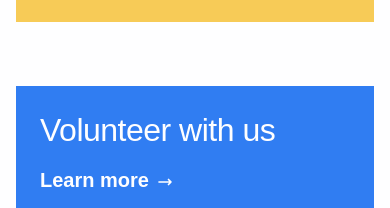
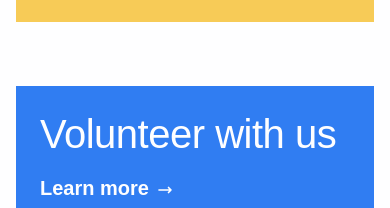
Before and after one commit to rihahart/JHMural, a Next.js app: page / in a window 390 px wide. Shown: the part 1474-1682 px from the top of the page. Built offline with nearby package versions, Linux system fonts and the light colour scheme; no server answers; grey boxes are pictures that could not be loaded; a web font is replaced by a local one.

Commit message:
Update VolunteerWithUs text sizes for mobile and desktop 1440px

```diff
--- a/src/components/home/VolunteerWithUs.tsx
+++ b/src/components/home/VolunteerWithUs.tsx
@@ -14,7 +14,7 @@ export default function VolunteerWithUs() {
     return (
       <div className="w-full flex flex-col bg-[var(--color-blue-600)]">
         <div className="flex flex-col items-start px-[var(--spacing-xl)] py-[var(--spacing-xl)] gap-[var(--spacing-lg)]">
-          <h1 className="logo-mobile-heading-4xl text-[var(--color-content-primary-inverse)]">
+          <h1 className="logo-mobile-heading-5xl text-[var(--color-content-primary-inverse)]">
             {title}
           </h1>
           <BorderlessButton
```
